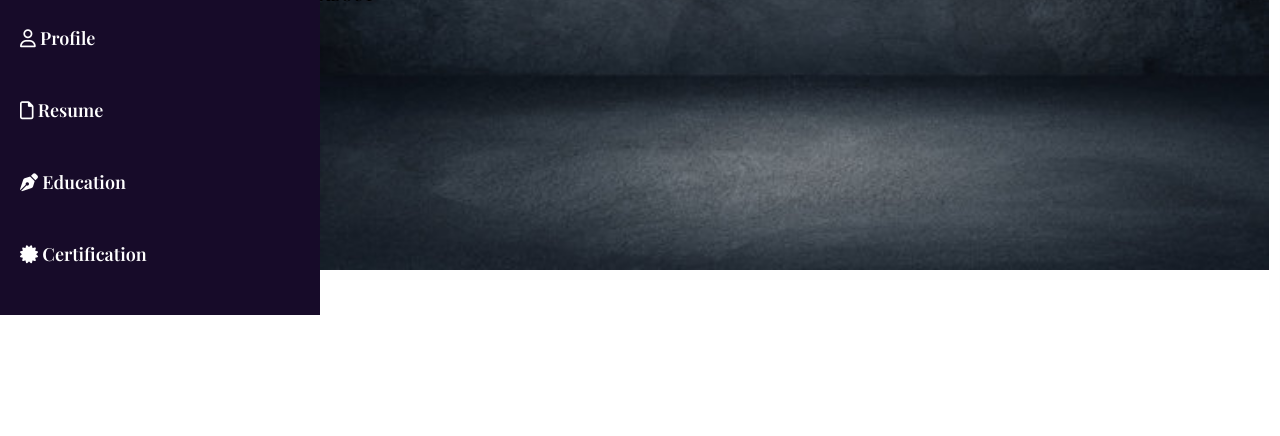
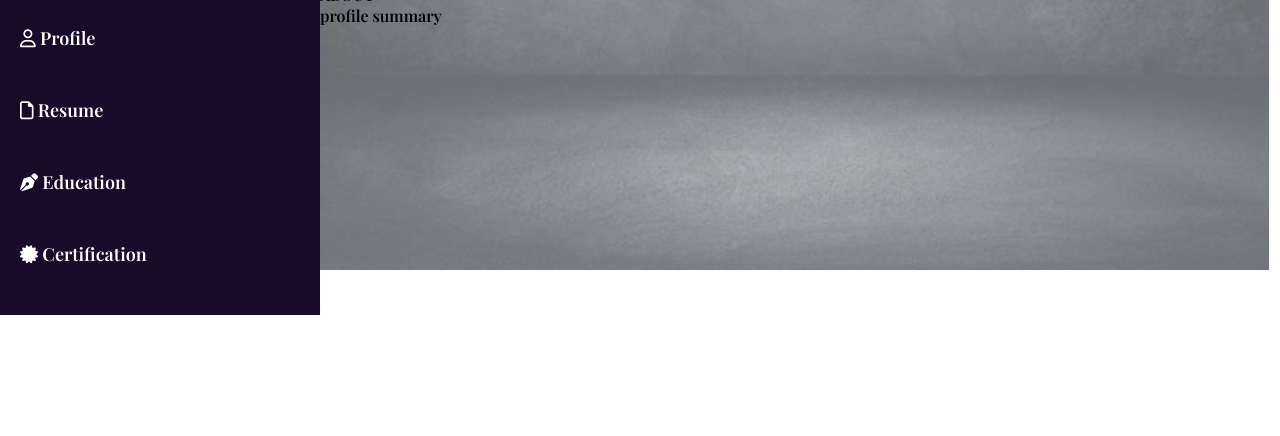
Before and after one commit to DebasisNayak2000/my-portfolio, a plain HTML site: page index.html in a window 1280 px wide. Shown: the part 364-800 px from the top of the page. Drawn offline with nearby package versions, Linux system fonts and the light colour scheme; a web font is replaced by a local one.

Commit message:
Home page added

```diff
--- a/index.html
+++ b/index.html
@@ -68,6 +68,7 @@
         </section>
         <div class="right_profile">
             <p>ABOUT</p>
+            <p>profile summary</p>
 
         </div>
         <div class="right_resume">
--- a/style.css
+++ b/style.css
@@ -76,6 +76,7 @@
     position: absolute;
     width: 949px;
     z-index: -2;
+    opacity: 0.6;
 }
 
 .right_home_name {
```
